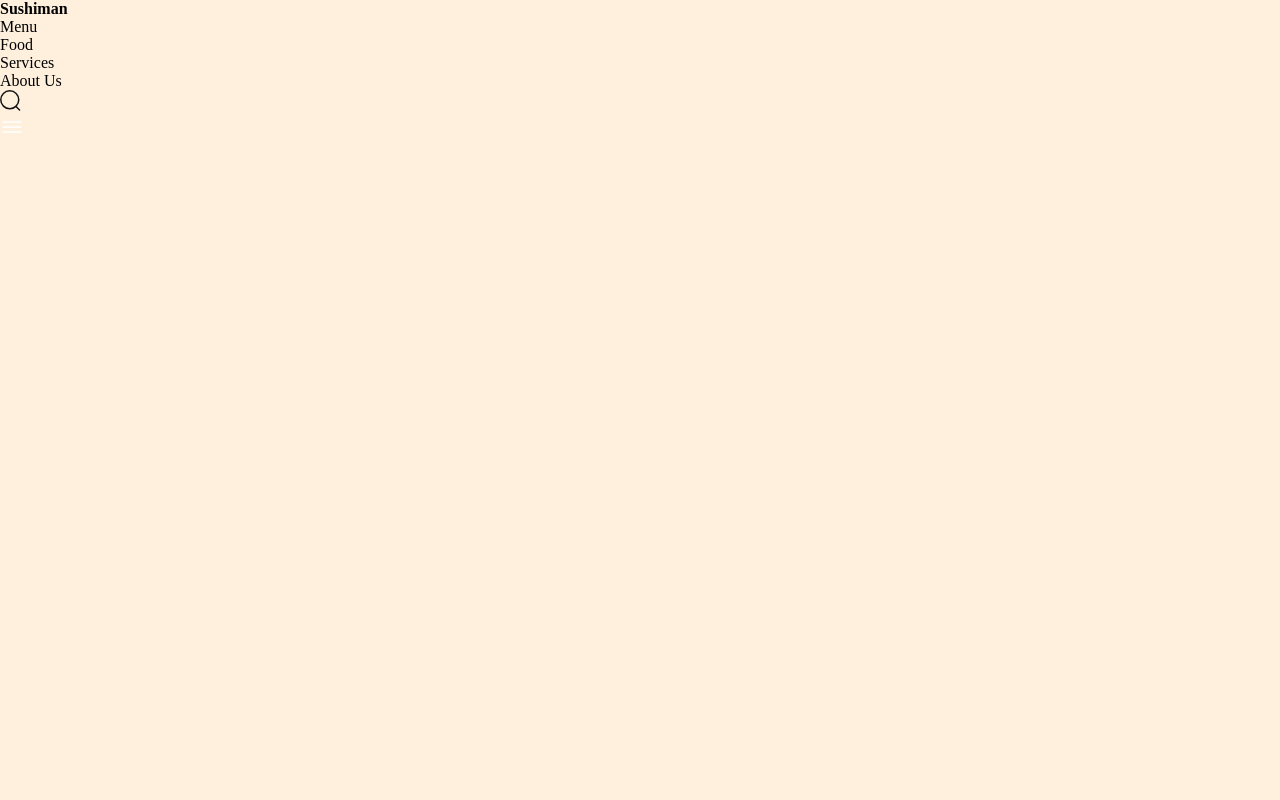
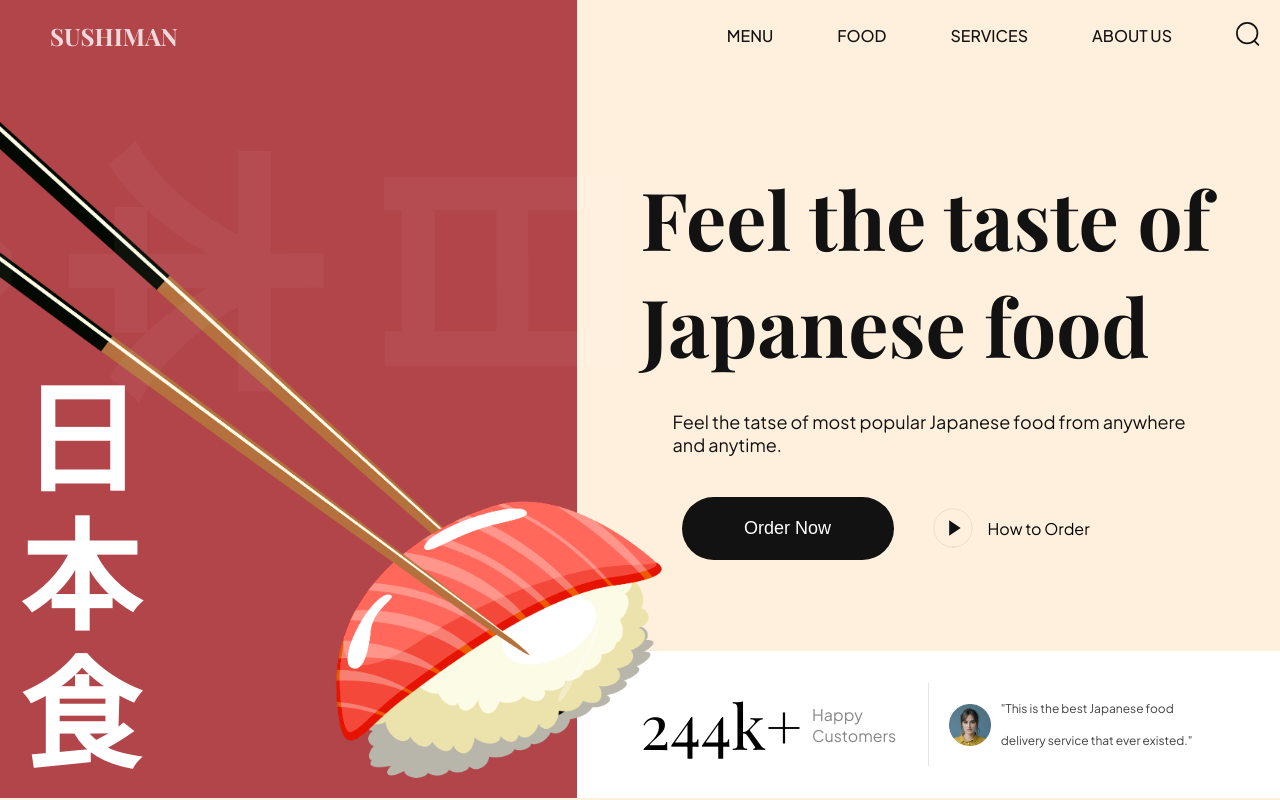
Before and after one commit to safiat-dev/Sushi-Landing-Page, a website: page index.html in a window 1280 px wide. Drawn offline with nearby package versions, Linux system fonts and the light colour scheme.

Commit message:
sushi webpage

```diff
--- a/css/sections/header.css
+++ b/css/sections/header.css
@@ -0,0 +1,66 @@
+.header__nav {
+  display: flex;
+  overflow: hidden;
+}
+
+.header__logo {
+  flex: 1;
+  display: flex;
+
+  position: relative;
+  padding: 20px;
+}
+
+.header__logo-overlay {
+  position: absolute;
+  inset: 0;
+  width: 100%;
+
+  background-color: var(--primary-color);
+  z-index: -1;
+}
+
+.header__logo h4 {
+  padding-left: 30px;
+
+  font-weight: 700;
+  font-size: 24px;
+  text-transform: uppercase;
+  font-family: var(--playfair-display);
+  color: #fff;
+  opacity: 0.8;
+}
+
+.header__menu, .header__menu-mobile {
+  padding: 20px;
+  flex: 1.236;
+  display: flex;
+  align-items: center;
+  justify-content: flex-end;
+  gap: 64px;
+
+  list-style: none;
+}
+
+.header__menu li {
+  font-weight: 500;
+  font-family: var(--plus-jakarta-sans);
+  color: var(--secondary-color);
+  font-size: 16px;
+  text-transform: uppercase;
+  line-height: 20px;
+  cursor: pointer;
+}
+
+.header__menu li img {
+  width: 24px;
+  height: 24px;
+  object-fit: contain;
+}
+
+.header__menu-mobile {
+  display: none;
+  gap: 20px;
+
+  position: relative;
+}
--- /dev/null
+++ b/css/sections/hero.css
@@ -0,0 +1,175 @@
+.hero {
+  display: flex;
+  min-height: calc(100vh - 74px);
+  overflow: hidden;
+}
+
+.hero-image {
+  flex: 1;
+  display: flex;
+  flex-direction: column;
+
+  position: relative;
+  z-index: 5
+}
+
+.hero-image img {
+  width: 120%;
+  height: 100%;
+  object-fit: contain;
+}
+
+.hero-image__overlay {
+  position: absolute;
+  inset: 0;
+  width: 100%;
+
+  background-color: var(--primary-color);
+  z-index: -1;
+}
+
+.hero-image h2 {
+  position: absolute;
+  bottom: 0;
+  padding: 20px;
+
+  font-family: var(--playfair-display);
+  font-weight: 700;
+  font-size: 120px;
+  line-height: 138px;
+  color: #fff;
+}
+
+.hero-content {
+  flex: 1.22;
+  display: flex;
+  justify-content: space-between;
+  flex-direction: column;
+}
+
+.hero-content-info {
+  padding: 64px;
+  flex: 1;
+  display: flex;
+  justify-content: center;
+  flex-direction: column;
+}
+
+.hero-content-info h1 {
+  font-size: 80px;
+  font-weight: 600px;
+  font-family: var(--playfair-display);
+  color: var(--secondary-color);
+}
+
+.hero-content-info p {
+  margin: 32px 0 0 32px;
+
+  font-family: var(--plus-jakarta-sans);
+  color: var(--secondary-color);
+  font-size: 18px;
+  font-weight: 400;
+}
+
+.hero-content__buttons {
+  margin: 41px 0 0 41px;
+
+  display: flex;
+  flex-wrap: wrap;
+  gap: 36px;
+}
+
+.hero-content__order-button {
+  padding: 20px;
+  border-radius: 36px;
+  min-width: 212px;
+  outline: none;
+  border: none;
+  background: var(--secondary-color);
+
+  cursor: pointer;
+
+  color: #fff;
+  font-weight: 500;
+  font-size: 18px;
+  line-height: 23px;
+}
+
+.hero-content__play-button {
+  border: none;
+  outline: none;
+  background: transparent;
+
+  display: flex;
+  align-items: center;
+
+  font-size: 16px;
+  line-height: 19px;
+  color: var(--black-200);
+  font-family: var(--plus-jakarta-sans);
+
+  cursor: pointer;
+}
+
+.hero-content__play-button img {
+  margin-right: 12px;
+
+  width: 46px;
+  height: 46px;
+  object-fit: contain;
+}
+
+.hero-content__testimonial {
+  padding: 32px 64px;
+
+  display: flex;
+  flex-wrap: wrap;
+  gap: 20px;
+
+  background: var(--color-white)
+}
+
+.hero-content__customer {
+  flex: 1;
+  gap: 10px;
+}
+
+.hero-content__customer h4 {
+  font-size: 62px;
+  font-weight: 400;
+  font-family: var(--playfair-display)
+}
+
+.hero-content__customer p {
+  font-size: 16px;
+  font-weight: 400;
+  font-family: var(--plus-jakarta-sans);
+  color: var(--secondary-color);
+  opacity: 0.5;
+}
+
+.hero-content__review {
+  flex: 1;
+  display: flex;
+  align-items: center;
+  gap: 10px;
+
+  padding-left: 20px;
+  border-left: 1px solid rgba(2, 2, 2, 0.1);
+  min-width: 200px;
+}
+
+.hero-content__review img {
+  width: 42px;
+  height: 42px;
+  object-fit: contain;
+}
+
+.hero-content__review p {
+  font-size: 12px;
+  font-weight: 400;
+  line-height: 32px;
+  font-family: var(--plus-jakarta-sans);
+  color: var(--secondary-color);
+  opacity: 0.8
+}
--- a/css/style.css
+++ b/css/style.css
@@ -3,12 +3,12 @@
 
 /* other css file imports */
 @import url("sections/header.css");
-/*@import url("sections/hero.css");
+@import url("sections/hero.css");
 @import url("sections/about.css");
 @import url("sections/popular.css");
 @import url("sections/trending.css");
 @import url("sections/subscribe.css");
-@import url("sections/footer.css");*/
+@import url("sections/footer.css");
 
 /* CSS variables for reusablity across all files (including above imported) */
 :root {
--- a/index.html
+++ b/index.html
@@ -39,6 +39,37 @@
             </ul>
         </nav>
     </header>
+    <section class="hero">
+        <div class="hero-image">
+            <img src="sushi-1.png" alt="sushi">
+            <h2>日 <br>
+                本 <br>
+                食</h2>
+        <div class="hero-image__overlay"></div>
+        </div>
+        <div class="hero-content">
+            <div class="hero-content-info">
+                <h1>Feel the taste of Japanese food</h1>
+                <p>Feel the tatse of most popular Japanese food from anywhere and anytime.</p>
+                <div class="hero-content__buttons">
+                    <button class="hero-content__order-button">Order Now</button>
+                    <button class="hero-content__play-button">
+                        <img src="play-circle.svg" alt="play">How to Order
+                    </button>
+                </div>
+            </div>
+            <div class="hero-content__testimonial">
+            <div class="hero-content__customer flex-center">
+                <h4>24<span>4k+</span></h4>
+                <p>Happy Customers</p>
+            </div>
+            <div class="hero-content__review">
+                <img src="user.png" alt="user">
+                <p>"This is the best Japanese food delivery service that ever existed."</p>
+            </div>
+        </div>
+        </div>
+    </section>
     <script src="script.js" type="module"></script>
 </body>
 </html>
```
Also changed, not shown: css/sections/about.css (added), css/sections/footer.css (added), css/sections/popular.css (added), css/sections/subscribe.css (added), css/sections/trending.css (added).
